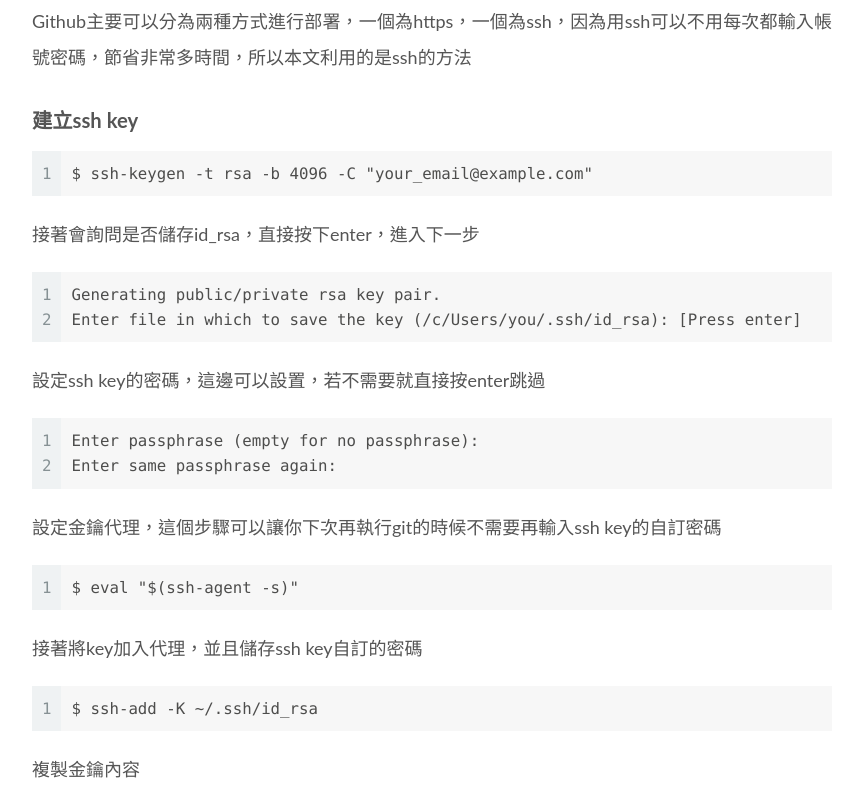
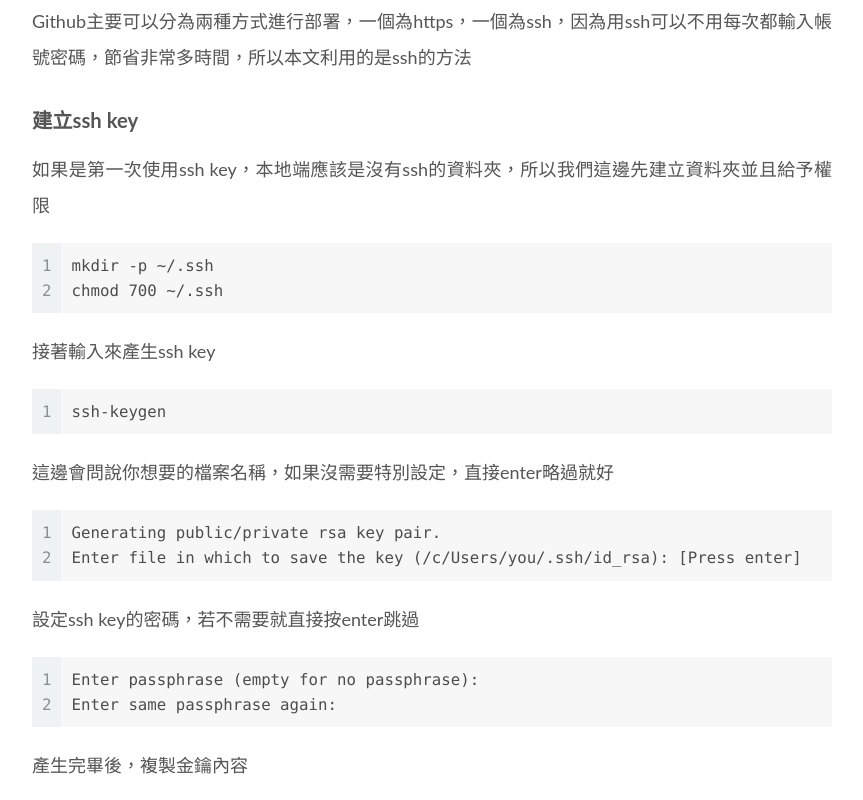
Before and after one commit to ken551113/ken551113.github.io, a plain HTML site: page 2017/07/18/hexo_github_blog/index.html in a window 1280 px wide. Shown: the part 1997-2797 px from the top of the page, without its empty margins (208-1071 px from the left). Drawn offline with Linux system fonts and the light colour scheme.

Commit message:
Site updated: 2019-11-19 20:24:31

```diff
--- a/2017/07/18/hexo_github_blog/index.html
+++ b/2017/07/18/hexo_github_blog/index.html
@@ -53,7 +53,7 @@
 <meta property="og:site_name" content="KenLee">
 <meta property="og:description" content="Hexo?Hexo 是一套簡潔的網誌框架，主要使用Markdown來編輯文章，搭配佈景主題只要幾秒鐘就可以產生靜態網頁，並且可以部署在github上面，使用上非常的簡單與快速。安裝在使用Hexo之前，我們必須準備環境配置，安裝Hexo依賴的node.js與git node.js官網 git 接著在terminal輸入">
 <meta property="og:locale" content="zh-tw">
-<meta property="og:updated_time" content="2018-03-09T08:49:33.527Z">
+<meta property="og:updated_time" content="2019-11-19T12:24:10.176Z">
 <meta name="twitter:card" content="summary">
 
 <link rel="canonical" href="http://yoursite.com/2017/07/18/hexo_github_blog/">
@@ -209,7 +209,7 @@
                   <i class="fa fa-calendar-check-o"></i>
                 </span>
                 <span class="post-meta-item-text">Edited on</span>
-                <time title="Modified: 2018-03-09 16:49:33" itemprop="dateModified" datetime="2018-03-09T16:49:33+08:00">2018-03-09</time>
+                <time title="Modified: 2019-11-19 20:24:10" itemprop="dateModified" datetime="2019-11-19T20:24:10+08:00">2019-11-19</time>
               </span>
             <span class="post-meta-item">
               <span class="post-meta-item-icon">
@@ -254,20 +254,21 @@
 <figure class="highlight plain"><table><tr><td class="gutter"><pre><span class="line">1</span><br><span class="line">2</span><br><span class="line">3</span><br><span class="line">4</span><br></pre></td><td class="code"><pre><span class="line">deploy:</span><br><span class="line">type: git</span><br><span class="line">repo: git@github.com:&lt;username&gt;/&lt;username&gt;.github.io.git</span><br><span class="line">branch: master</span><br></pre></td></tr></table></figure>
 <p>編輯完之後保存</p>
 <h3 id="ssh設置"><a href="#ssh設置" class="headerlink" title="ssh設置"></a>ssh設置</h3><p>Github主要可以分為兩種方式進行部署，一個為https，一個為ssh，因為用ssh可以不用每次都輸入帳號密碼，節省非常多時間，所以本文利用的是ssh的方法</p>
-<h4 id="建立ssh-key"><a href="#建立ssh-key" class="headerlink" title="建立ssh key"></a>建立ssh key</h4><figure class="highlight plain"><table><tr><td class="gutter"><pre><span class="line">1</span><br></pre></td><td class="code"><pre><span class="line">$ ssh-keygen -t rsa -b 4096 -C &quot;your_email@example.com&quot;</span><br></pre></td></tr></table></figure>
-<p>接著會詢問是否儲存id_rsa，直接按下enter，進入下一步</p>
+<h4 id="建立ssh-key"><a href="#建立ssh-key" class="headerlink" title="建立ssh key"></a>建立ssh key</h4><p>如果是第一次使用ssh key，本地端應該是沒有ssh的資料夾，所以我們這邊先建立資料夾並且給予權限</p>
+<figure class="highlight plain"><table><tr><td class="gutter"><pre><span class="line">1</span><br><span class="line">2</span><br></pre></td><td class="code"><pre><span class="line">mkdir -p ~/.ssh</span><br><span class="line">chmod 700 ~/.ssh</span><br></pre></td></tr></table></figure>
+
+<p>接著輸入來產生ssh key</p>
+<figure class="highlight plain"><table><tr><td class="gutter"><pre><span class="line">1</span><br></pre></td><td class="code"><pre><span class="line">ssh-keygen</span><br></pre></td></tr></table></figure>
+
+<p>這邊會問說你想要的檔案名稱，如果沒需要特別設定，直接enter略過就好</p>
 <figure class="highlight plain"><table><tr><td class="gutter"><pre><span class="line">1</span><br><span class="line">2</span><br></pre></td><td class="code"><pre><span class="line">Generating public/private rsa key pair.</span><br><span class="line">Enter file in which to save the key (/c/Users/you/.ssh/id_rsa): [Press enter]</span><br></pre></td></tr></table></figure>
-<p>設定ssh key的密碼，這邊可以設置，若不需要就直接按enter跳過</p>
+
+<p>設定ssh key的密碼，若不需要就直接按enter跳過</p>
 <figure class="highlight plain"><table><tr><td class="gutter"><pre><span class="line">1</span><br><span class="line">2</span><br></pre></td><td class="code"><pre><span class="line">Enter passphrase (empty for no passphrase): </span><br><span class="line">Enter same passphrase again:</span><br></pre></td></tr></table></figure>
-<p>設定金鑰代理，這個步驟可以讓你下次再執行git的時候不需要再輸入ssh key的自訂密碼</p>
-<figure class="highlight plain"><table><tr><td class="gutter"><pre><span class="line">1</span><br></pre></td><td class="code"><pre><span class="line">$ eval &quot;$(ssh-agent -s)&quot;</span><br></pre></td></tr></table></figure>
-<p>接著將key加入代理，並且儲存ssh key自訂的密碼</p>
-<figure class="highlight plain"><table><tr><td class="gutter"><pre><span class="line">1</span><br></pre></td><td class="code"><pre><span class="line">$ ssh-add -K ~/.ssh/id_rsa</span><br></pre></td></tr></table></figure>
 
-<p>複製金鑰內容</p>
+<p>產生完畢後，複製金鑰內容</p>
 <figure class="highlight plain"><table><tr><td class="gutter"><pre><span class="line">1</span><br></pre></td><td class="code"><pre><span class="line">$ pbcopy &lt; ~/.ssh/id_rsa.pub</span><br></pre></td></tr></table></figure>
-<p>但不用輸入密碼這個動作只在當下的terminal內生效，如果關掉當前的terminal或者是重開機，就得再重新執行一次將key加入代理的動作</p>
-<figure class="highlight plain"><table><tr><td class="gutter"><pre><span class="line">1</span><br><span class="line">2</span><br></pre></td><td class="code"><pre><span class="line">$ eval &quot;$(ssh-agent -s)&quot;</span><br><span class="line">$ ssh-add -K ~/.ssh/id_rsa</span><br></pre></td></tr></table></figure>
+
 
 <h4 id="將ssh-key加入github當中"><a href="#將ssh-key加入github當中" class="headerlink" title="將ssh key加入github當中"></a>將ssh key加入github當中</h4><p>進入Github的settings=&gt;Add an SSH Key=&gt;New SSH Key，將SSH Key輸入後保存，即可完成SSH Key的設置</p>
 <figure class="highlight plain"><table><tr><td class="gutter"><pre><span class="line">1</span><br><span class="line">2</span><br></pre></td><td class="code"><pre><span class="line">Title: 自訂，隨便都可以</span><br><span class="line">Key: 貼上剛剛複製的內容</span><br></pre></td></tr></table></figure>
--- a/css/main.css
+++ b/css/main.css
@@ -1179,7 +1179,7 @@
 }
 .links-of-author a::before,
 .links-of-author span.exturl::before {
-  background: #2b163c;
+  background: #ff7d4f;
   border-radius: 50%;
   content: ' ';
   display: inline-block;
```
Also changed, not shown: page/2/index.html (+1 -1 lines).
